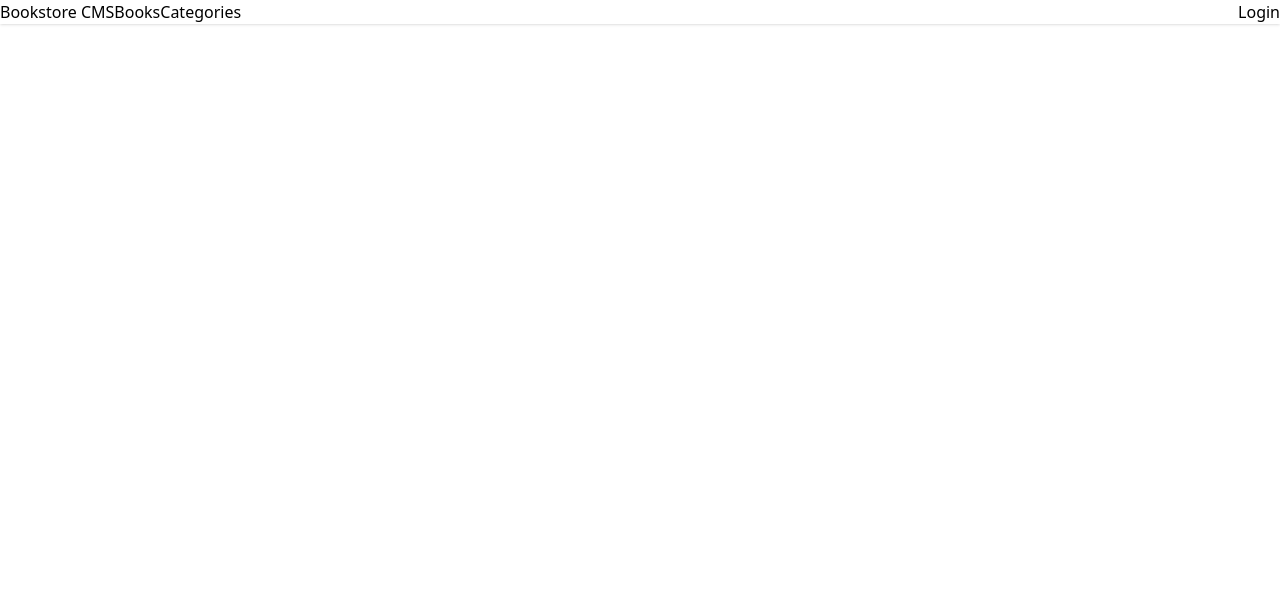
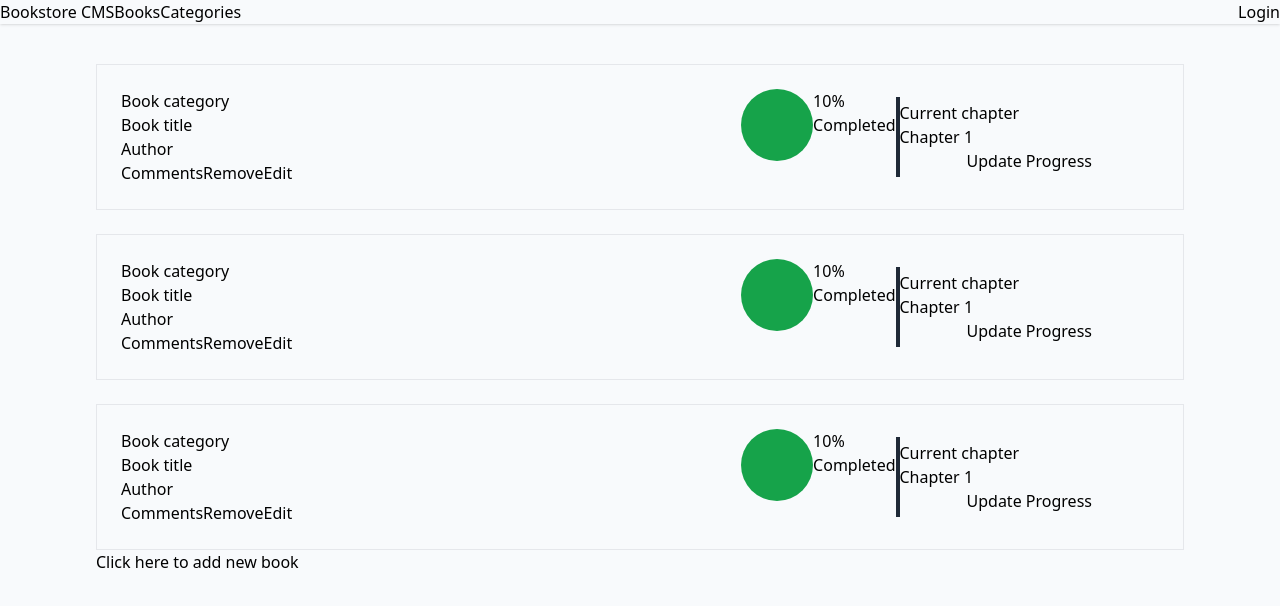
Before and after one commit to williamrolando88/bookstore, a React (Create React App) app: page / in a window 1280 px wide. Shown: the top 606 px of the page. Built offline with nearby package versions, Linux system fonts and the light colour scheme.

Commit message:
Add static values for book component

```diff
--- a/src/App.jsx
+++ b/src/App.jsx
@@ -7,7 +7,7 @@ import Navbar from './components/Navbar';
 const App = () => {
   return (
     <BrowserRouter>
-      <div>
+      <div className="bg-slate-50">
         <Navbar />
         <Routes>
           <Route path="/" element={<Books />} />
--- a/src/components/AddNew.jsx
+++ b/src/components/AddNew.jsx
@@ -1,7 +1,7 @@
 import React from 'react';
 
 const AddNew = () => {
-  return <div></div>;
+  return <div>Click here to add new book</div>;
 };
 
 export default AddNew;
--- a/src/components/Book.jsx
+++ b/src/components/Book.jsx
@@ -1,7 +1,47 @@
 import React from 'react';
 
 const Book = () => {
-  return <div></div>;
+  return (
+    // Unitary container
+    <div className="border flex justify-between items-center p-6">
+      {/* Details, actions and progress graphic container */}
+      <div className="flex justify-between grow">
+        <div>
+          {/* Book description */}
+          <div>
+            <h3>Book category</h3>
+            <h2>Book title</h2>
+            <h4>Author</h4>
+          </div>
+          {/* Actions buttons */}
+          <div>
+            <button type="button">Comments</button>
+            <button type="button">Remove</button>
+            <button type="button">Edit</button>
+          </div>
+        </div>
+
+        {/* Progress graphic */}
+        <div className="flex">
+          <div className="rounded-full w-[4.5rem] h-[4.5rem] bg-green-600"></div>
+          <div>
+            <p>10%</p>
+            <p>Completed</p>
+          </div>
+        </div>
+      </div>
+
+      {/* Vertical separator */}
+      <div className="h-20 w-1 bg-gray-800"></div>
+
+      {/* Chapter and update progress container */}
+      <div className="flex flex-col w-1/4">
+        <p>Current chapter</p>
+        <p>Chapter 1</p>
+        <button type="button">Update Progress</button>
+      </div>
+    </div>
+  );
 };
 
 export default Book;
--- a/src/components/Books.jsx
+++ b/src/components/Books.jsx
@@ -1,7 +1,18 @@
 import React from 'react';
+import AddNew from './AddNew.jsx';
+import Book from './Book.jsx';
 
 const Books = () => {
-  return <div></div>;
+  return (
+    <div className="px-24 py-10">
+      <div className="flex flex-col gap-6">
+        <Book />
+        <Book />
+        <Book />
+      </div>
+      <AddNew />
+    </div>
+  );
 };
 
 export default Books;
```
